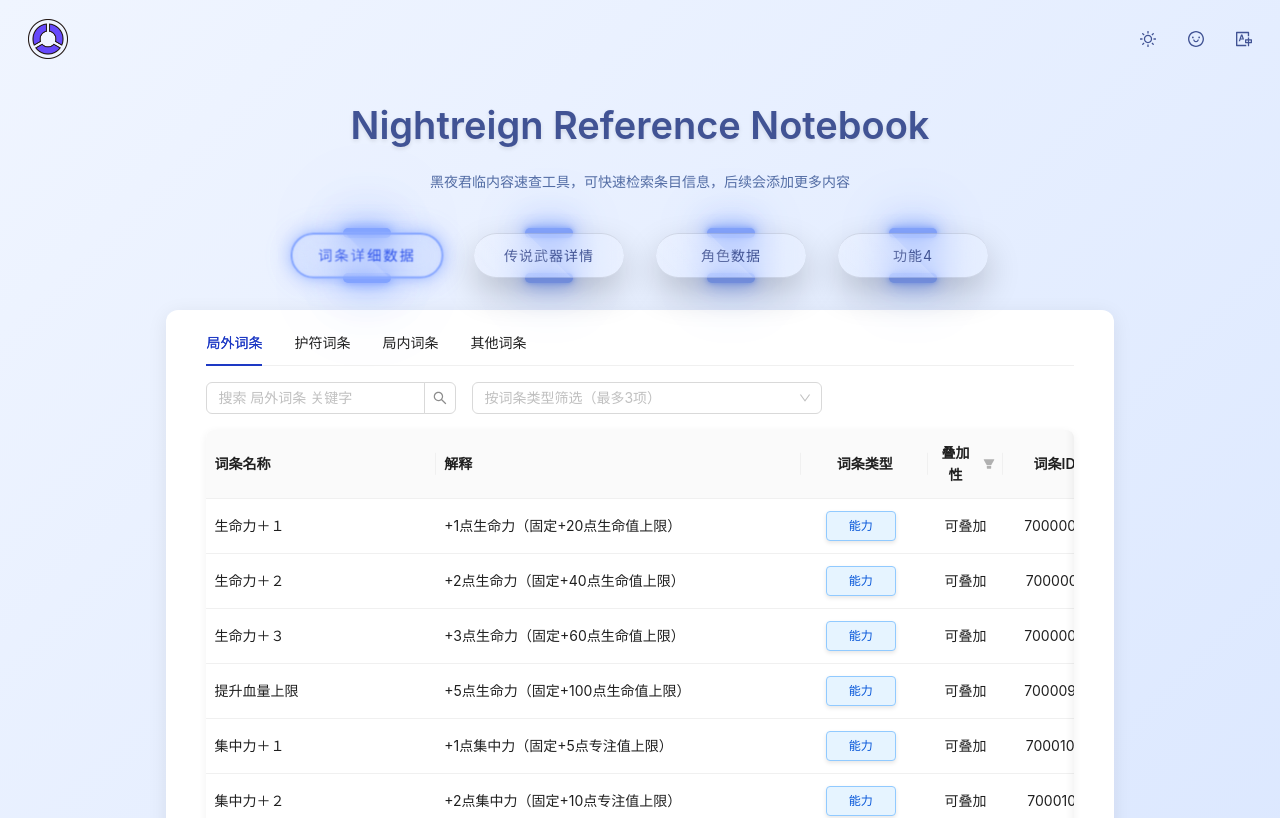
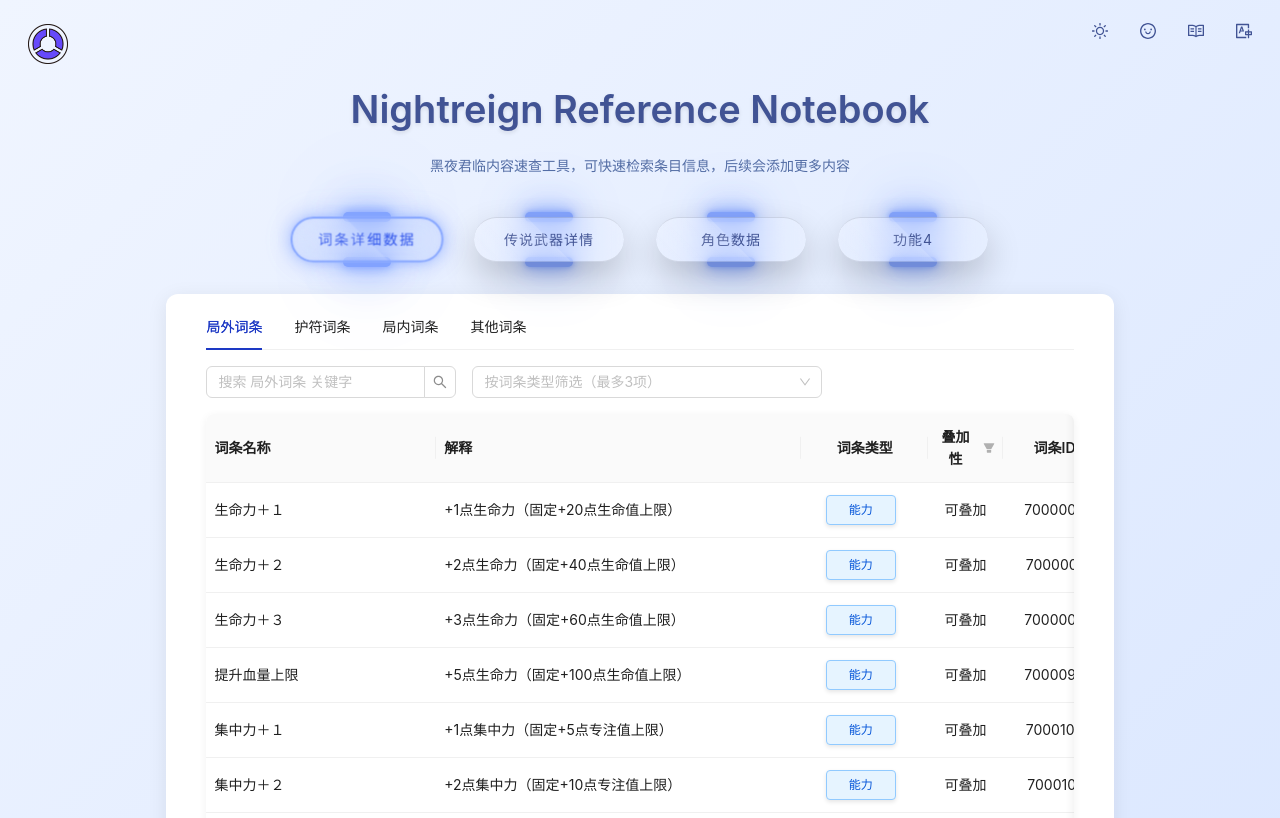
Before and after one commit to xxiixi/NightreignQuickRef, a React (Vite) app in the folder nightreign-reference-notebook/: page / in a window 1280 px wide. Shown: the top 818 px of the page. Built offline with nearby package versions, Linux system fonts and the light colour scheme.

Commit message:
添加了数据来源按钮; 修改了header的固定方式;

```diff
--- a/nightreign-reference-notebook/src/components/Header.tsx
+++ b/nightreign-reference-notebook/src/components/Header.tsx
@@ -1,6 +1,6 @@
 import React, { useState } from 'react';
 import { Typography, Space, Button, Tooltip, Dropdown, Popover } from 'antd';
-import { MoonOutlined, SunOutlined, TranslationOutlined, SmileOutlined } from '@ant-design/icons';
+import { MoonOutlined, SunOutlined, TranslationOutlined, SmileOutlined, ReadOutlined } from '@ant-design/icons';
 import logoImage from '../assets/logo-circle.png';
 
 const { Title, Text } = Typography;
@@ -82,9 +82,8 @@
 
   return (
     <>
-      <div className="top-bar">
-        <div className="top-bar-content">
-          <div className="top-bar-left">
+      {/* 固定在左上角的logo按钮 */}
+      <div className="fixed-logo">
         <Tooltip title="功能导航" placement="right">
           <Dropdown
             menu={menu}
@@ -107,6 +106,9 @@
           </Dropdown>
         </Tooltip>
       </div>
+
+      <div className="top-bar">
+        <div className="top-bar-content">
           <div className="top-bar-right">
             <Space size="middle">
               <Tooltip title={isDarkMode ? "切换到亮色模式" : "切换到暗色模式"} placement="bottom">
@@ -140,6 +142,30 @@
                   />
                 </Popover>
               </Tooltip>
+              <Tooltip title="查看数据来源" placement="bottom" className="theme-toggle-btn">
+                <Popover
+                  content={
+                    <div style={{ padding: '8px' }}>
+                        <a
+                          href="https://github.com/xxiixi/NightreignQuickRef/tree/main/reference/raw_data"
+                          target="_blank"
+                          rel="noopener noreferrer"
+                          className="footer-link"
+                        >
+                          reference/raw_data
+                        </a>
+                    </div>
+                  }
+                  placement="bottom"
+                  trigger="click"
+                >
+                  <Button
+                    type="text"
+                    icon={<ReadOutlined />}
+                    className="visits-counter-btn"
+                  />
+                </Popover>
+              </Tooltip>
               <Tooltip title="切换语言功能尚未开发" placement="bottom">
                 <Button
                   type="text"
--- a/nightreign-reference-notebook/src/styles/components.css
+++ b/nightreign-reference-notebook/src/styles/components.css
@@ -77,7 +77,6 @@
   width: 100%;
   text-align: center;
   padding: 15px 20px;
-  position: sticky;
   top: 0;
   z-index: var(--z-sticky);
 }
@@ -87,15 +86,11 @@
   max-width: 100%;
   margin: 0 auto;
   display: flex;
-  justify-content: space-between;
+  justify-content: flex-end;
   align-items: center;
 }
 
-.top-bar-left {
-  flex: 1;
-  display: flex;
-  align-items: center;
-}
+/* 移除top-bar-left，因为logo按钮已经固定在左上角 */
 
 .logo-container {
   display: flex;
@@ -743,6 +738,14 @@
   background: var(--content-bg);
 }
 
+/* 固定在左上角的logo按钮 */
+.fixed-logo {
+  position: fixed;
+  top: 20px;
+  left: 20px;
+  z-index: 1000;
+}
+
 /* ===== 响应式设计 ===== */
 @media (max-width: 768px) {
   .content-wrapper,
```
Lines whose indentation alone changed are shown as unchanged.
